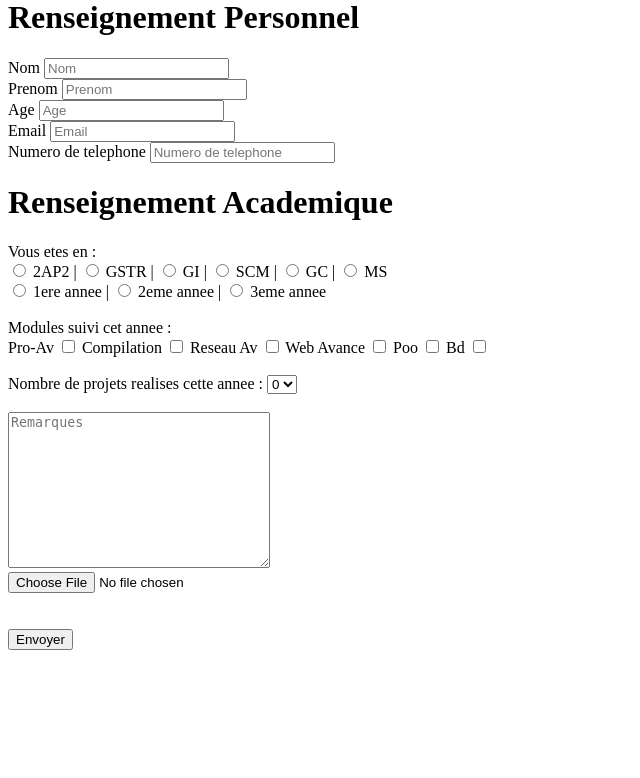
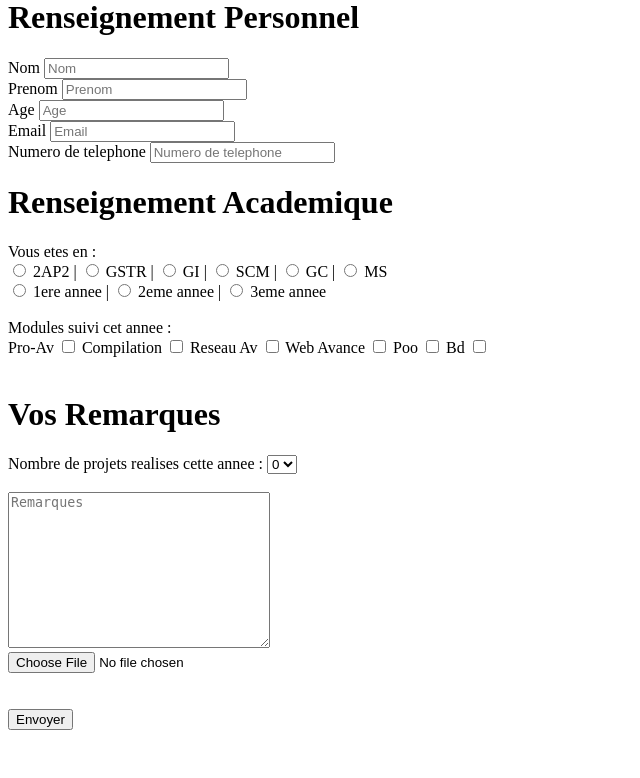
Before and after one commit to Y7T007/TPs-ProgramationWebAvancee, a PHP site: page /TP-1/formulaire.php in a window 1280 px wide. Shown: the part 22-800 px from the top of the page, without its empty margins (0-640 px from the left). Run offline with PHP 8.4, Linux system fonts and the light colour scheme.

Commit message:
Add "Vos Remarques" section to formulaire.php

```diff
--- a/TP-1/formulaire.php
+++ b/TP-1/formulaire.php
@@ -80,6 +80,8 @@
                 <label for="Bd">Bd</label>
                 <input type="checkbox" name="modules" id="Bd" value="Bd"><br><br>
 
+            <h1>Vos Remarques</h1>
+
             <label for="nb_prj">Nombre de projets realises cette annee : </label>
                 <select name="nb_prj" id="nb_prj">
                     <option value="0">0</option>
```
